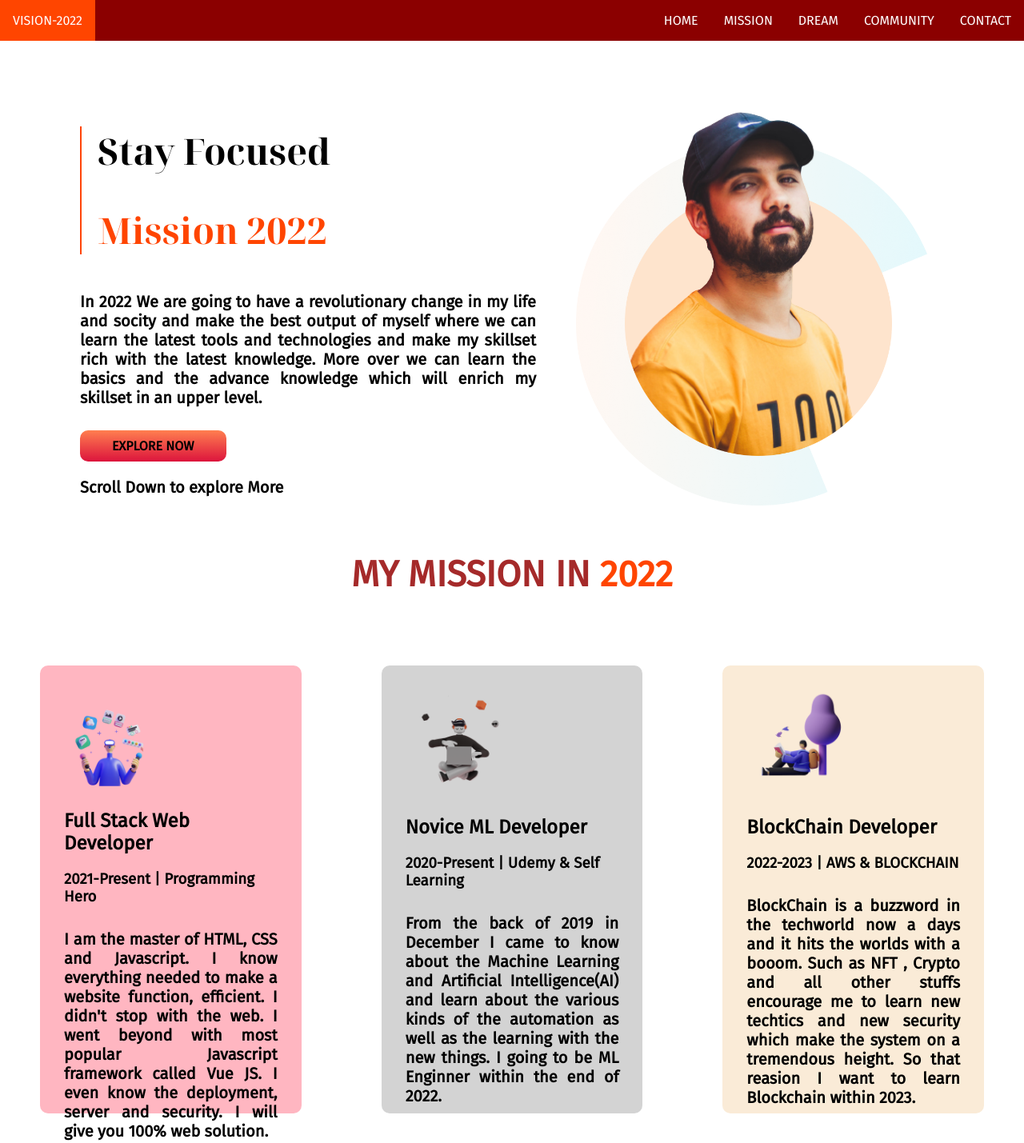
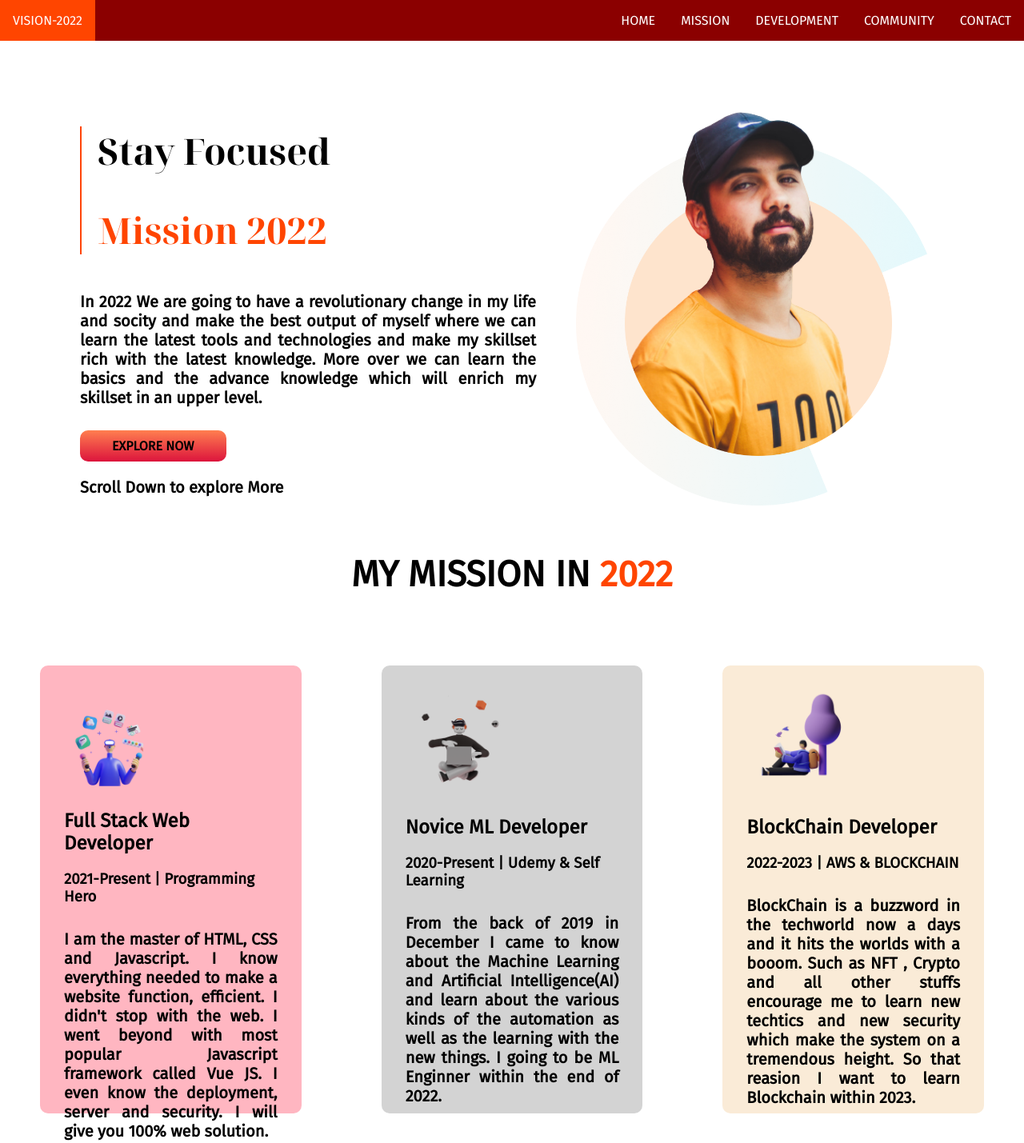
Before and after one commit to 0-ShaZiD-0/mission-22-ass1, a plain HTML site: page index.html in a window 1280 px wide. Shown: the top 1429 px of the page at 80% size. Drawn offline with Linux system fonts and the light colour scheme.

Commit message:
Final Commit

```diff
--- a/index.html
+++ b/index.html
@@ -18,13 +18,13 @@
     <header>
         <nav>
         <ul>
-            <li><a href="#" class="logo">VISION-2022</a>
+            <li><a href="#">VISION-2022</a>
             </li>
             <li><a href="#home">HOME</a>
             </li>
             <li><a href="#mission">MISSION</a>
             </li>
-            <li><a href="#mission">DREAM</a>
+            <li><a href="#development">DEVELOPMENT</a>
             </li>
             <li><a href="#community">COMMUNITY</a>
             </li>
@@ -84,7 +84,7 @@
     </section>
     <!-- Mission Section Ends -->
     <!-- Development Section Starts -->
-    <section class="dev-section">
+    <section class="dev-section" id="development">
         <div class="half-width">
             <img src="images/pictures/coding.png" alt="person_photo">
         </div>
@@ -138,13 +138,13 @@
                     <option value="bangladesh">Bangladesh</option>
                     <option value="pakistan">Pakistan</option>
                 </select>
-
                 <label for="subject">Subject</label>
                 <textarea id="subject" name="subject" placeholder="Write something.." style="height:200px"></textarea>
                 <button class="submit-btn" type="button">SUBMIT</button>
             </form>
         </div>
     </section>
+    <!-- Contact Section Ends -->
     <!-- Footer Start -->
     <footer>
         <div class="footer-text">
--- a/style.css
+++ b/style.css
@@ -5,10 +5,6 @@ body{
 }
 
 /* Navigation Styling */
-.logo img{
-    width: 12px;
-}
-
 nav {
     background-color: darkred;
     margin: 0;
@@ -97,16 +93,9 @@ p{
 
 /* Mission Goals Styling */
 
-.mission-section {
-    background-image: url(assets/images/exp-bg.png);
-    background-repeat: no-repeat;
-    background-position: left;
-}
-
 .mission-section h1 {
     margin-top: 20px;
     text-align: center;
-    color: brown;
     font-size: 45px;
     font-weight: 900;
 }
@@ -164,6 +153,7 @@ p{
     padding-right: 40px;
 }
 
+/* Community Section Styling */
 .community-section{
     display: flex;
     padding-left: 50px;
@@ -176,7 +166,6 @@ p{
 }
 
 /* Contuct Form Styling */
-
 .contact-section {
     padding: 50px;
     border-radius: 30px;
@@ -188,7 +177,7 @@ p{
     text-align: center;
 }
 
-/* Style inputs with type="text", select elements and textareas */
+/* Contuct Form Styling - Bonus Part */
 input[type=text],
 select,
 textarea {
@@ -210,7 +199,7 @@ textarea {
     /* Allow the user to vertically resize the textarea (not horizontally) */
 }
 
-/* Style the submit button with a specific background color etc */
+/* Style the submit button with a specific background color*/
 input[type=submit] {
     background-color: #04AA6D;
     color: white;
```
Also changed, not shown: 1 other file.
